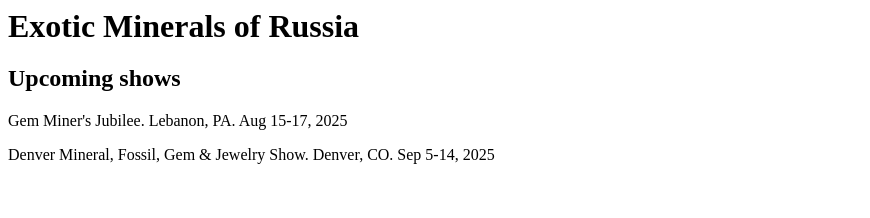
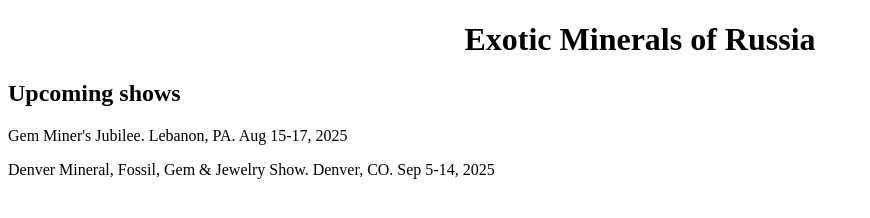
Before and after one commit to nbelakovski/dmzvr.com, a plain HTML site: page index.html in a window 1280 px wide. Shown: the whole page, without its empty margins (0-870 px from the left). Drawn offline with Linux system fonts and the light colour scheme.

Commit message:
Update index.html

```diff
--- a/index.html
+++ b/index.html
@@ -4,11 +4,9 @@
     <title>Exotic Minerals of Russia</title>
   </head>
   <body>
-    <div style="margin:auto">
-      <h1 style="margin:auto;">Exotic Minerals of Russia</h1>
-      <h2>Upcoming shows</h2>
-      <p>Gem Miner's Jubilee. Lebanon, PA. Aug 15-17, 2025</p>
-      <p>Denver Mineral, Fossil, Gem & Jewelry Show. Denver, CO. Sep 5-14, 2025</p>
-    </div>
+    <h1 style="text-align:center;">Exotic Minerals of Russia</h1>
+    <h2>Upcoming shows</h2>
+    <p>Gem Miner's Jubilee. Lebanon, PA. Aug 15-17, 2025</p>
+    <p>Denver Mineral, Fossil, Gem & Jewelry Show. Denver, CO. Sep 5-14, 2025</p>
   </body>
 </html>
```
